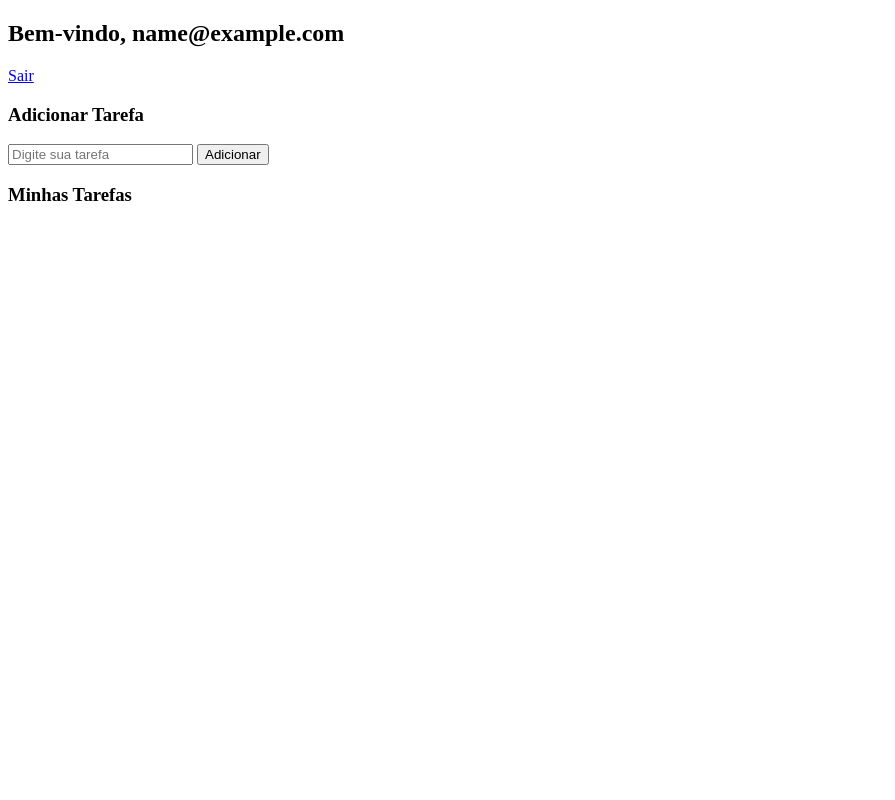
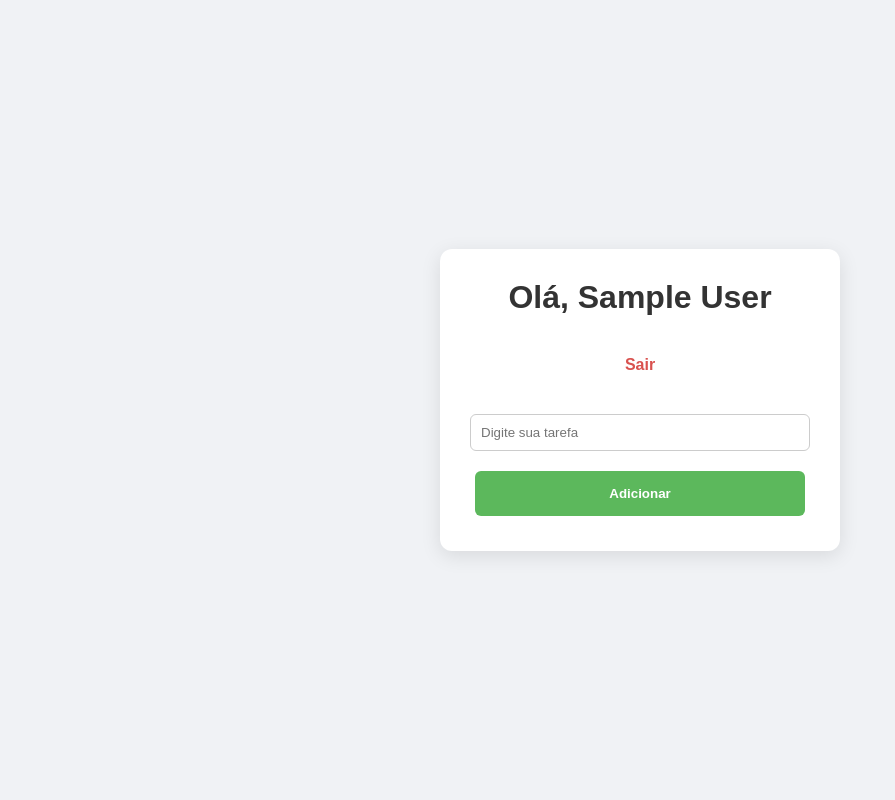
Before and after one commit to yDigss/projeto-todo, a PHP site: page /src/tasks.php in a window 1280 px wide. Shown: the whole page, without its empty margins (0-895 px from the left). Run offline with PHP 8.4, Linux system fonts and the light colour scheme; the visitor is signed in with stand-in values (Sample User, id 1); data that the repository does not hold is empty.

Commit message:
finalizando

```diff
--- /dev/null
+++ b/assets/css/styles.css
@@ -0,0 +1,132 @@
+/* Reset básico */
+* {
+    margin: 0;
+    padding: 0;
+    box-sizing: border-box;
+}
+
+body {
+    font-family: Arial, Helvetica, sans-serif;
+    background-color: #f0f2f5;
+    display: flex;
+    justify-content: center;
+    align-items: center;
+    min-height: 100vh;
+}
+
+/* Container comum para todas as páginas */
+.container {
+    background-color: #fff;
+    padding: 30px;
+    border-radius: 12px;
+    box-shadow: 0 5px 20px rgba(0, 0, 0, 0.1);
+    width: 400px;
+    max-width: 90%;
+}
+
+/* Cabeçalhos */
+h1, h2 {
+    text-align: center;
+    margin-bottom: 20px;
+    color: #333;
+}
+
+/* Links de logout, login ou cadastro */
+a {
+    text-decoration: none;
+    color: #5cb85c;
+    font-weight: bold;
+    padding: 20px;
+}
+
+a:hover {
+    text-decoration: underline;
+}
+
+/* Mensagens de erro ou sucesso */
+.message {
+    text-align: center;
+    margin-bottom: 15px;
+    font-weight: bold;
+}
+
+/* Formulários */
+form {
+    display: flex;
+    flex-direction: column;
+}
+
+form input {
+    padding: 10px;
+    margin-bottom: 15px;
+    border-radius: 6px;
+    border: 1px solid #ccc;
+    outline: none;
+}
+
+form button {
+    padding: 15px;
+    border: none;
+    border-radius: 6px;
+    background-color: #5cb85c;
+    color: #fff;
+    font-weight: bold;
+    cursor: pointer;
+    transition: background-color 0.3s;
+    margin: 5px;
+}
+
+form button:hover {
+    background-color: #06b31d;
+}
+
+/* Lista de tarefas */
+.task-list {
+    list-style: none;
+    padding: 0;
+}
+
+.task-list li {
+    padding: 10px;
+    border-bottom: 1px solid #eee;
+    display: flex;
+    justify-content: space-between;
+    align-items: center;
+}
+
+.task-list li.completed span {
+    text-decoration: line-through;
+    color: #888;
+}
+
+.actions a {
+    margin-left: 10px;
+    text-decoration: none;
+    font-weight: bold;
+    cursor: pointer;
+}
+
+.complete-btn {
+    color: #5cb85c;
+}
+
+.delete-btn {
+    color: #d9534f;
+}
+
+/* Botão de logout */
+.logout-btn {
+    display: block;
+    text-align: center;
+    margin-bottom: 20px;
+    color: #d9524f;
+    font-weight: bold;
+}
+
+/* Estilo responsivo */
+@media (max-width: 500px) {
+    .container {
+        width: 90%;
+        padding: 20px;
+    }
+}
--- a/src/tasks.php
+++ b/src/tasks.php
@@ -51,30 +51,31 @@ $tasks = $stmt->fetchAll();
     <meta charset="UTF-8">
     <meta name="viewport" content="width=device-width, initial-scale=1.0">
     <title>Minhas Tarefas</title>
+    <link rel="stylesheet" href="../assets/css/styles.css">
 </head>
 <body>
-    <h2>Bem-vindo, <?= htmlspecialchars($_SESSION['user_email']);?></h2>
-    <a href="logout.php">Sair</a>
+    <div class="container">
+    <h1>Olá, <?= htmlspecialchars($_SESSION['user_name']);?></h1>
+    <a href="logout.php" class="logout-btn">Sair</a>
 
-    <h3>Adicionar Tarefa</h3>
-    <form method="POST">
+    <form method="POST" class="task-form">
         <input type="text" name="title" placeholder="Digite sua tarefa" required>
         <button type="submit">Adicionar</button>
     </form>
 
-    <h3>Minhas Tarefas</h3>
-    <ul>
+    <ul class="task-list">
         <?php foreach($tasks as $task): ?>
-            <li>
-                <?php if ($task['completed']): ?>
-                    <s><?= htmlspecialchars($task['title']); ?></s>
-                <?php else: ?>
-                    <?= htmlspecialchars($task['title']); ?>
-                    <a href="?complete=<?= $task['id']; ?>">[Concluir]</a>
-                <?php endif; ?>
-                <a href="?delete=<?= $task['id']; ?>">[Excluir]</a>
+            <li class="<?= $task['completed'] ? 'completed' : '' ?>">
+                <span><?= htmlspecialchars($task['title']); ?></span>
+                <div class="actions">
+                    <?php if (!$task['completed']): ?>
+                        <a href="?complete=<?= $task['id']; ?> "class="complete-btn">✔</a>
+                    <?php endif; ?>
+                    <a href="?delete=<?= $task['id']; ?> "class="delete-btn">✖</a>
+                </div>
             </li>
         <?php endforeach; ?>
     </ul>
+    </div>
 </body>
 </html>
```
Also changed, not shown: src/login.php (+15 -2 lines), src/register.php (+23 -7 lines), assets/js/main.js (deleted).
